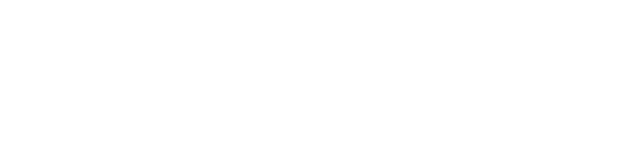
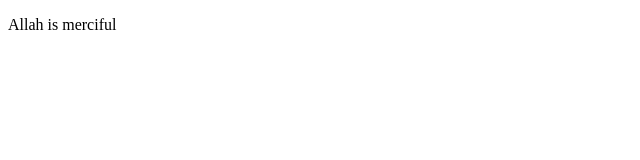
Before and after one commit to Muhammad-Haris-3/tryingAgain, a plain HTML site: page index.html in a window 1280 px wide. Shown: the whole page, without its empty margins (0-640 px from the left). Drawn offline with Linux system fonts and the light colour scheme.

Commit message:
minor bug Fixes

```diff
--- a/index.html
+++ b/index.html
@@ -6,6 +6,7 @@
   <title>Document</title>
 </head>
 <body>
+  <p>Allah is merciful</p>
 
 </body>
 </html>
```
